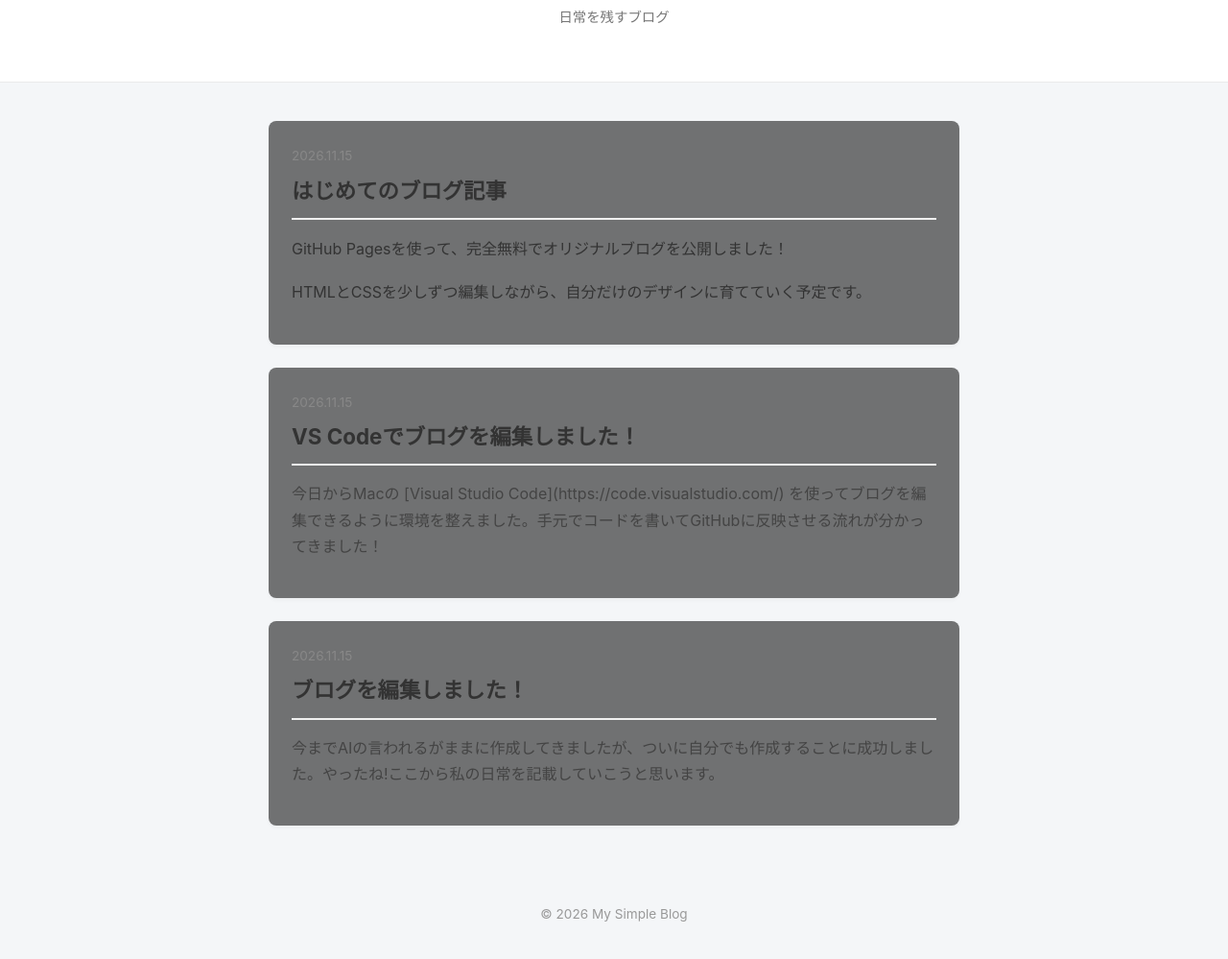
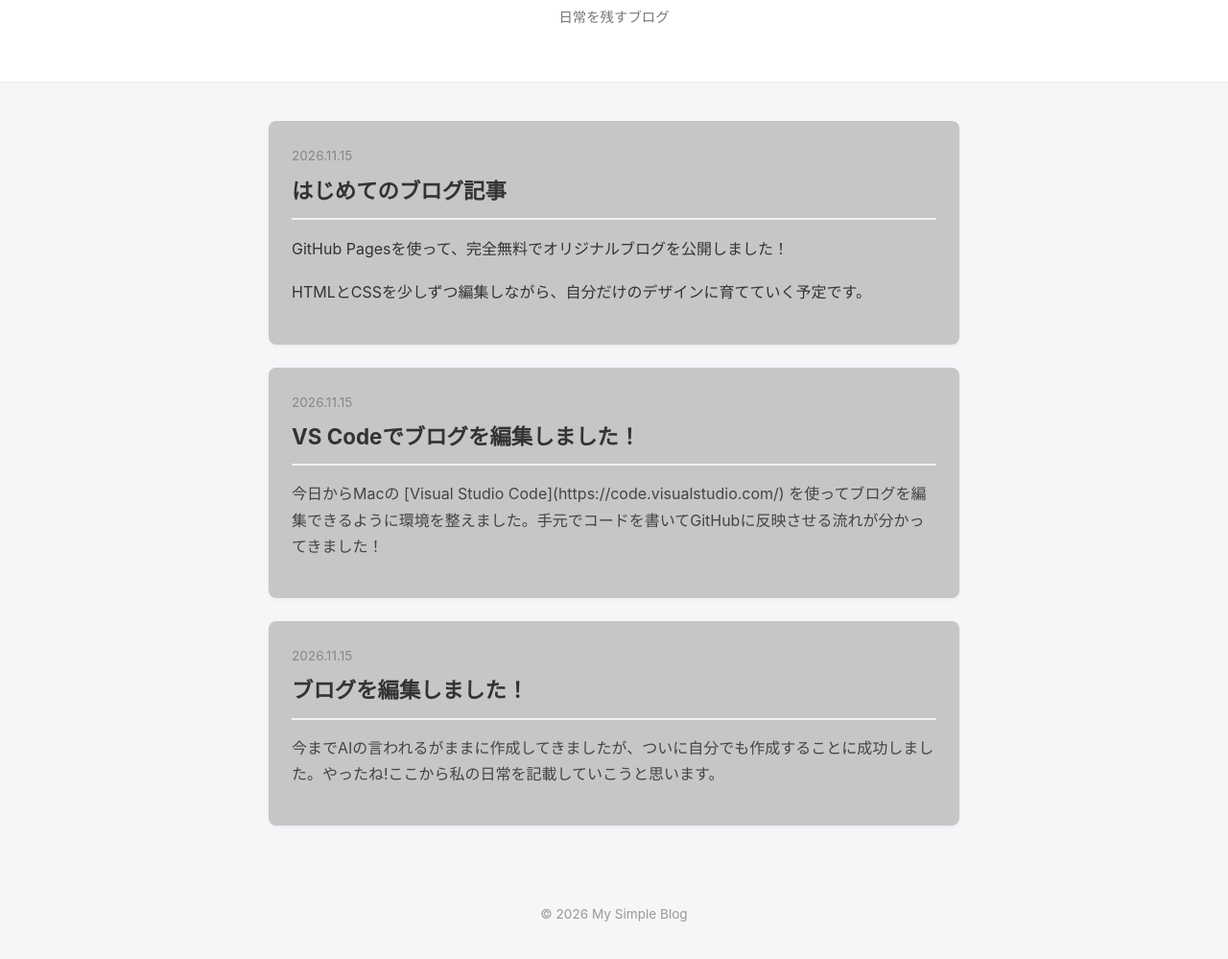
Before and after one commit to 86km2vf4dt-hash/my-blog, a plain HTML site: page index.html in a window 1280 px wide. Shown: the part 95-1094 px from the top of the page at 96% size. Drawn offline with Linux system fonts and the light colour scheme.

Commit message:
色が暗すぎたため修正

```diff
--- a/index.html
+++ b/index.html
@@ -69,20 +69,20 @@
   </header>
 
   <main>
-    <article style="background: #707172; padding: 24px; border-radius: 8px; margin-bottom: 24px; box-shadow: 0 2px 4px rgba(0,0,0,0.04);">
+    <article style="background: #c5c6c7; padding: 24px; border-radius: 8px; margin-bottom: 24px; box-shadow: 0 2px 4px rgba(0,0,0,0.04);">
       <div class="date">2026.11.15</div>
       <h2>はじめてのブログ記事</h2>
       <p>GitHub Pagesを使って、完全無料でオリジナルブログを公開しました！</p>
       <p>HTMLとCSSを少しずつ編集しながら、自分だけのデザインに育てていく予定です。</p>
     </article>
-    <article style="background: #707172; padding: 24px; border-radius: 8px; margin-bottom: 24px; box-shadow: 0 2px 4px rgba(0,0,0,0.04);">
+    <article style="background: #c5c6c7; padding: 24px; border-radius: 8px; margin-bottom: 24px; box-shadow: 0 2px 4px rgba(0,0,0,0.04);">
                 <div class="date">2026.11.15</div>
                 <h2 style="font-size: 1.4rem; margin: 4px 0 16px 0; border-bottom: 2px solid #f0f0f0; padding-bottom: 8px;">VS Codeでブログを編集しました！</h2>
                 <p style="line-height: 1.7; color: #444;">
                     今日からMacの [Visual Studio Code](https://code.visualstudio.com/) を使ってブログを編集できるように環境を整えました。手元でコードを書いてGitHubに反映させる流れが分かってきました！
                 </p>
             </article>
-    <article style="background: #707172; padding: 24px; border-radius: 8px; margin-bottom: 24px; box-shadow: 0 2px 4px rgba(0,0,0,0.04);">
+    <article style="background: #c5c6c7; padding: 24px; border-radius: 8px; margin-bottom: 24px; box-shadow: 0 2px 4px rgba(0,0,0,0.04);">
                 <div class="date">2026.11.15</div>
                 <h2 style="font-size: 1.4rem; margin: 4px 0 16px 0; border-bottom: 2px solid #f0f0f0; padding-bottom: 8px;">ブログを編集しました！</h2>
                 <p style="line-height: 1.7; color: #444;">
```
